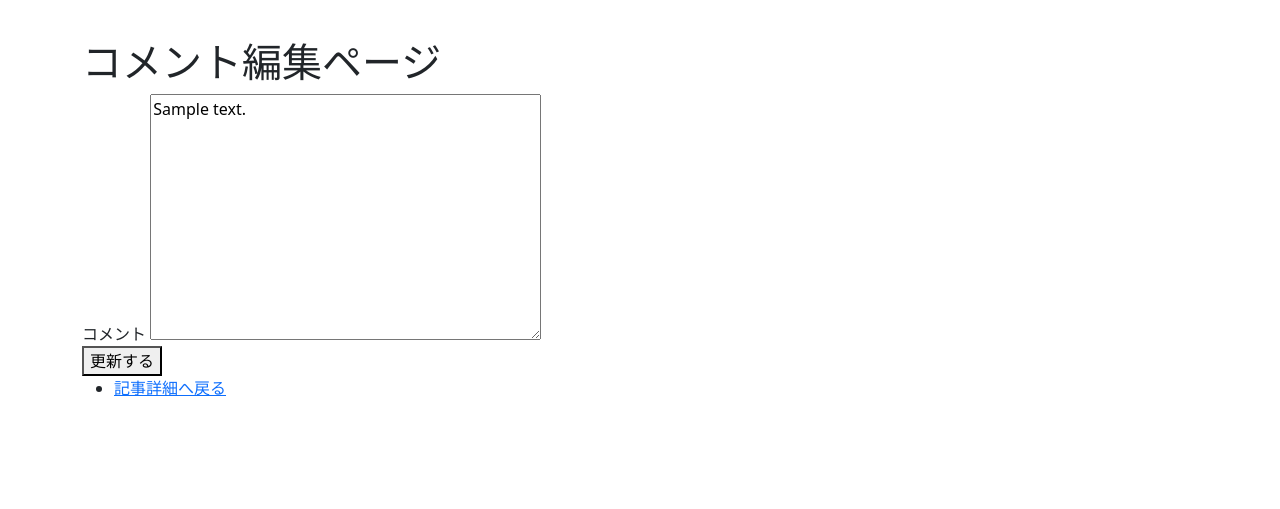
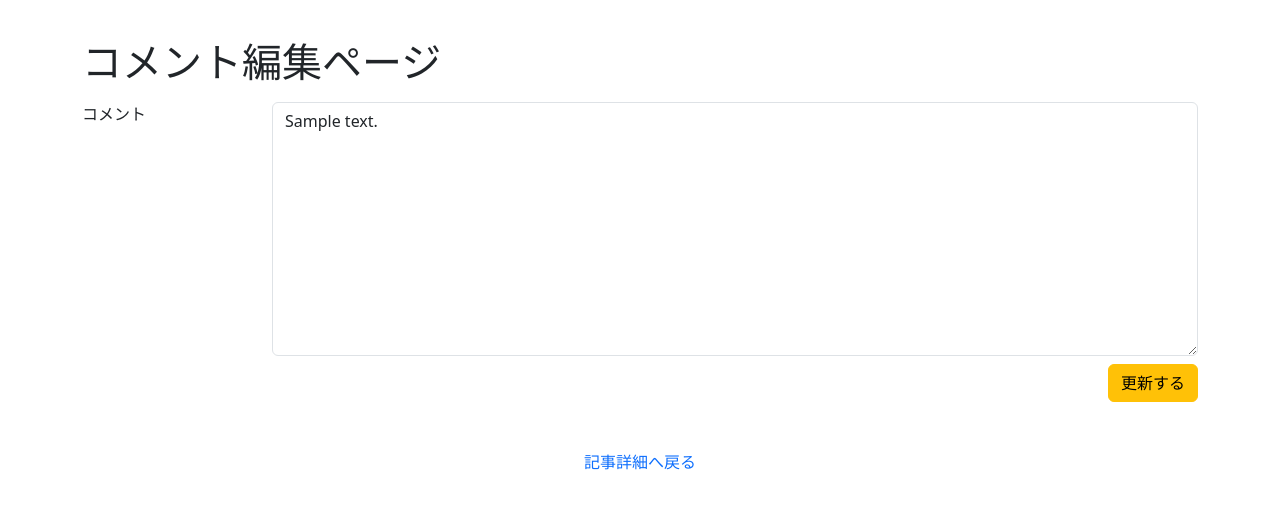
Before and after one commit to ryohei-funamoto/django_simple_blog, a Django app: page /comments/1/update/ in a window 1280 px wide. Shown: the part 58-567 px from the top of the page. Run offline with Django 5.2, Linux system fonts and the light colour scheme; a user stored in the database is signed in; tables that the repository leaves empty hold one stand-in row (values such as "Sample post"); some libraries are stand-ins or nearby versions.

Commit message:
feat: コメント編集ページに Bootstrap を適用
feat: コメント編集ページに Bootstrap を適用

```diff
--- a/simple_blog/templates/simple_blog/comment_update.html
+++ b/simple_blog/templates/simple_blog/comment_update.html
@@ -1,25 +1,30 @@
 {% extends 'components/base.html' %}
+{% load widget_tweaks %}
 {% block title %}コメント編集ページ | {{ block.super }}{% endblock %}
 {% block content %}
     <h1>コメント編集ページ</h1>
+    <div class="mt-3">
         <form action="{% url 'simple_blog:comment_update' id=comment.id %}" method="POST" novalidate>
             {% csrf_token %}
-        <div>
-            <label for="{{ form.content.id_for_label }}">{{ form.content.label }}</label>
-            {{ form.content }}
+            <div class="row">
+                <label for="{{ form.content.id_for_label }}" class="form-label col-sm-2">{{ form.content.label }}</label>
+                <div class="col-sm-10">
                     {% if form.content.errors %}
-                <ul>
+                        {{ form.content | add_class:'form-control is-invalid' }}
                         {% for error in form.content.errors %}
-                        <li>{{ error }}</li>
+                            <p class="invalid-feedback">{{ error }}</p>
                         {% endfor %}
-                </ul>
+                    {% else %}
+                        {{ form.content | add_class:'form-control' }}
                     {% endif %}
                 </div>
-        <div>
-            <button type="submit">更新する</button>
+            </div>
+            <div class="mt-2 text-end">
+                <button type="submit" class="btn btn-warning">更新する</button>
             </div>
         </form>
-    <ul>
-        <li><a href="{% url 'simple_blog:show' id=article.id %}">記事詳細へ戻る</a></li>
+    </div>
+    <ul class="list-unstyled mt-5">
+        <li class="text-center"><a href="{% url 'simple_blog:show' id=article.id %}" class="text-decoration-none">記事詳細へ戻る</a></li>
     </ul>
 {% endblock %}
```
Lines whose indentation alone changed are shown as unchanged.
